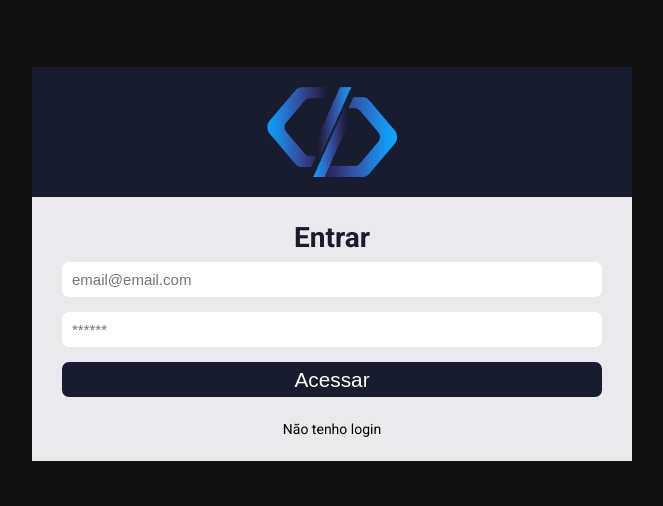
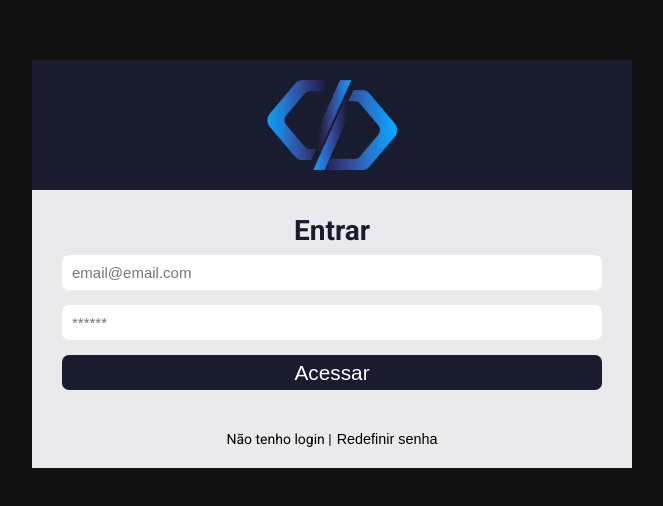
Before and after one commit to felipehenrique159/sistema-chamados-react, a React (Create React App) app: page / in a window 1280 px wide. Shown: the part 136-642 px from the top of the page, without its empty margins (308-971 px from the left). Built offline with nearby package versions, Linux system fonts and the light colour scheme.

Commit message:
Redefinição de senha

```diff
--- a/src/contexts/auth.js
+++ b/src/contexts/auth.js
@@ -114,12 +114,34 @@ function AuthProvider({children}){
         })
     }
 
+    async function resetPassword(email){
+        setLoadingAuth(true)
+        await firebase.auth().sendPasswordResetEmail(email)
+        .then(()=>{
+            setLoadingAuth(false)
+            toast.info('O link para redefinição foi enviado no E-mail')
+        })
+        .catch((e)=>{
+            console.log(e.code);
+            setLoadingAuth(false)
+            if(e.code == 'auth/too-many-requests'){
+                toast.error('Muitas tentativas aguarde uns instantes')
+            }
+            if(e.code == 'auth/user-not-found'){
+                toast.error('Endereço de e-mail não cadastrado')
+            }
+            if(e.code == 'auth/invalid-email'){
+                toast.error('Endereço de e-mail inválido')
+            }
+        })
+    }
+
 
 
     return(
         <AuthContext.Provider value={{ signed: !! user,
          user , loadingButtons,setLoadingButtons ,  signUp,logout,signIn,loadingAuth
-         ,setUser,storageUser}}>
+         ,resetPassword,setUser,storageUser}}>
             {children}
         </AuthContext.Provider>
     )
--- a/src/pages/SignIn/index.js
+++ b/src/pages/SignIn/index.js
@@ -8,12 +8,28 @@ export default function SignIn() {
 
   const [email,setEmail] = useState('')
   const [password,setPassword] = useState('')
+  const [redefinirSenha,setRedefinirSenha] = useState(false)
 
-  const {signIn,loadingAuth} = useContext(AuthContext)
+  const {signIn,loadingAuth,resetPassword} = useContext(AuthContext)
 
   function handleSubmit(e){
     e.preventDefault()
     signIn(email,password)
+  }
+
+  function handleResetSenha(e){
+    e.preventDefault()
+    setRedefinirSenha(true)
+  }
+
+  function handleSubmitResetSenha(e){
+    e.preventDefault()
+    resetPassword(email)
+  }
+
+  function handleVoltaLogin(e){
+    e.preventDefault()
+    setRedefinirSenha(false)
   }
 
   return (
@@ -24,13 +40,22 @@ export default function SignIn() {
             </div>
 
             <form onSubmit={handleSubmit}>
-              <h1>Entrar</h1>
+              <h1>{!redefinirSenha ? 'Entrar' : 'Redefinir senha'}</h1>
               <input type="email" placeholder="email@email.com" value={email} onChange={e=> setEmail(e.target.value)}/>
-              <input type="password" placeholder="******" value={password} onChange={e=> setPassword(e.target.value)}/>
-              <button type="submit" onClick={handleSubmit}>{loadingAuth ? 'Carregando...' : 'Acessar'}</button>
+              {!redefinirSenha &&
+                    <input type="password" placeholder="******" value={password} onChange={e=> setPassword(e.target.value)}/>
+                  }
+               {!redefinirSenha && <button type="submit" onClick={handleSubmit}>{loadingAuth ? 'Carregando...' : 'Acessar'}</button>}
+                {redefinirSenha && <button type="submit" onClick={handleSubmitResetSenha}>{ loadingAuth ? 'Enviando...' :'Redefinir Senha'}</button>}
             </form>
 
-            <Link to="/register">Não tenho login</Link>
+           <div className="btnGroup">
+            <Link to="/register">Não tenho login | </Link>
+            {
+              !redefinirSenha ? <button  className="btnResetPassword" onClick={handleResetSenha}>Redefinir senha</button>:
+              <button className="btnResetPassword" onClick={handleVoltaLogin}>Logar</button>
+            }
+           </div>
         </div>
       </div>
     )
--- a/src/pages/SignIn/sign.css
+++ b/src/pages/SignIn/sign.css
@@ -61,7 +61,23 @@ form button{
 }
 
 .login a{
-    margin: 1.5rem 0;
+    margin: 1.2rem 0;
     cursor: pointer;
     color: #000;
 }
+
+.btnResetPassword{
+    border: 0;
+    background: #EAEAEC;
+    margin-left: 5px;
+    font-size: 0.9rem;
+}
+
+.btnGroup{
+    margin-top: 1.2rem;
+    display: flex;
+    justify-content: center;
+    background: #EAEAEC;
+    padding: 2px;
+    align-items: center;
+}
```
Also changed, not shown: src/pages/New/index.js (added, +10 -0 lines), src/pages/New/new.css (added).
